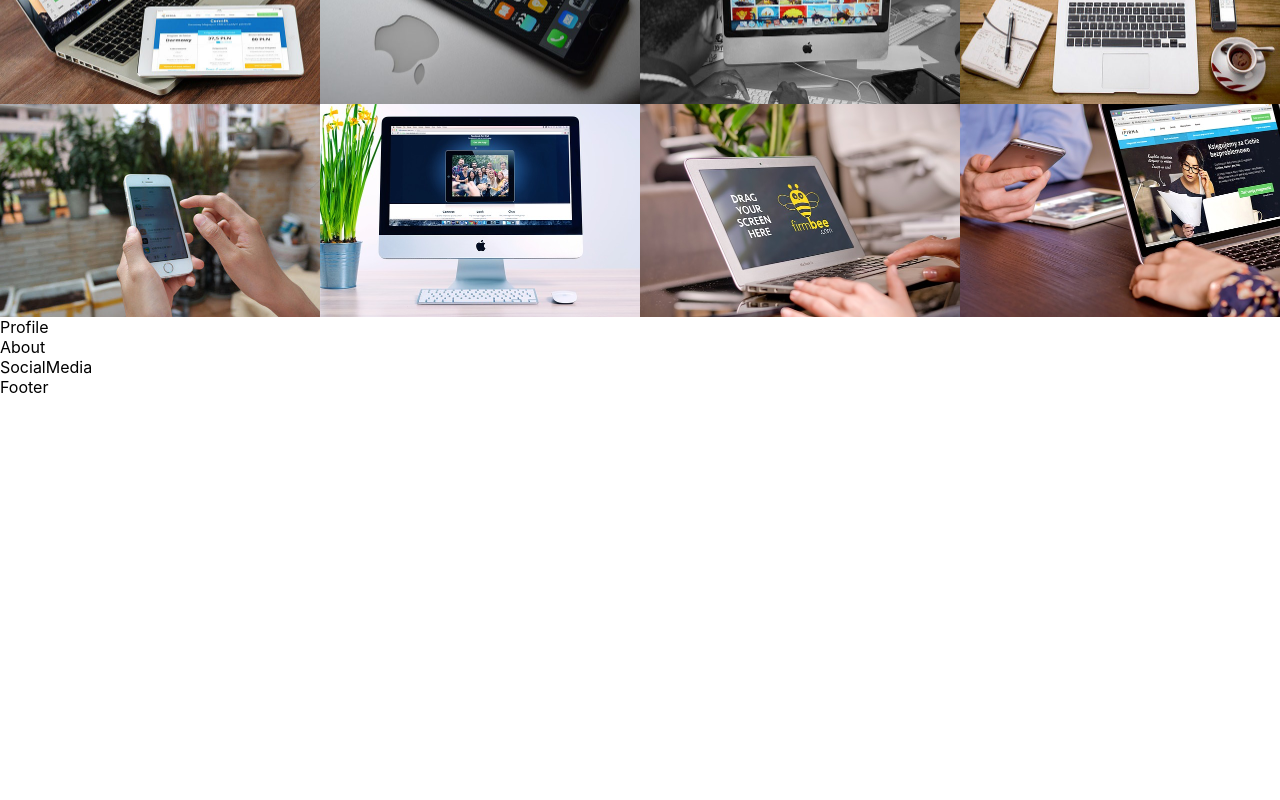
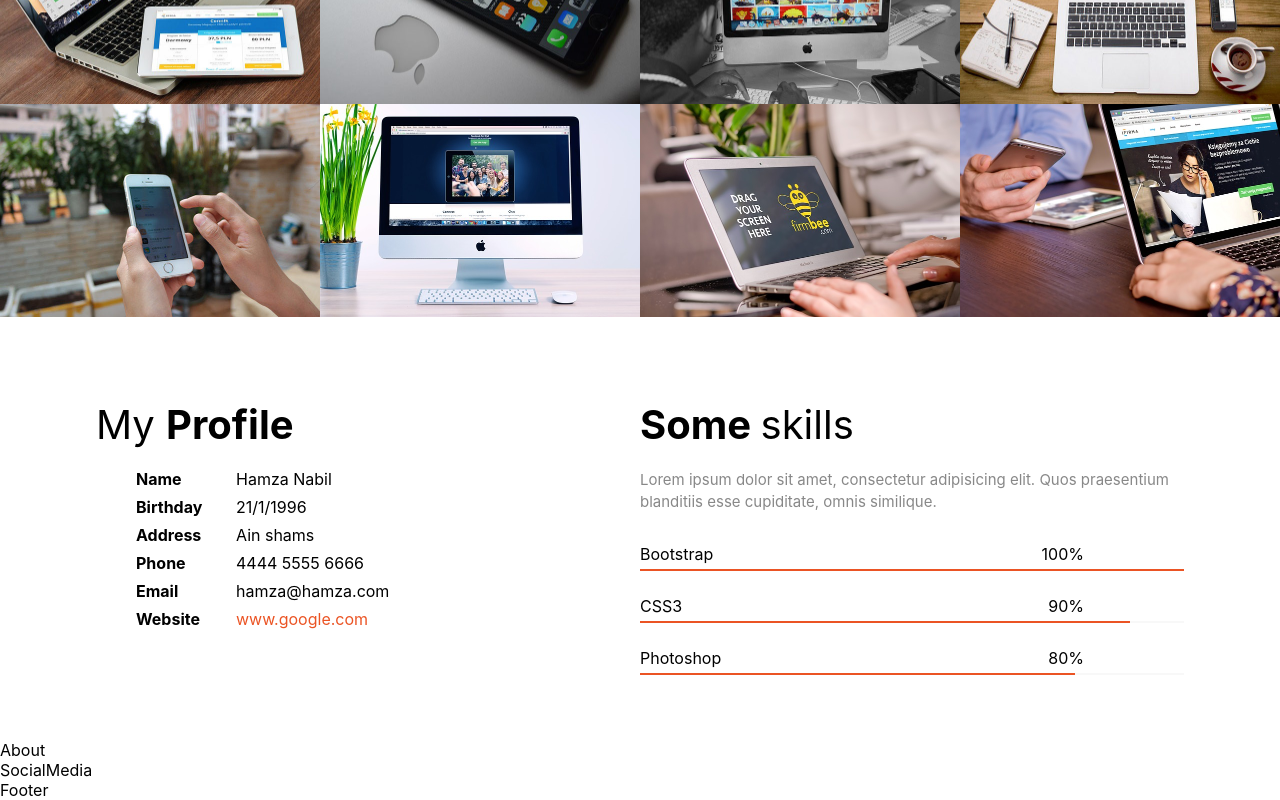
Before and after one commit to twohkz/ReactJS-Template, a React (Create React App) app: page / in a window 1280 px wide. Shown: the part 1671-2471 px from the top of the page. Before the commit the page ends 2068 px from the top, so only its background shows below. Built offline with nearby package versions, Linux system fonts and the light colour scheme.

Commit message:
added the profile component

```diff
--- a/src/Components/Profile/index.js
+++ b/src/Components/Profile/index.js
@@ -1,10 +1,72 @@
 import React from 'react';
+import './style.css'
 
 
 const  Profile = () => {
       return (
-        <div >
-          Profile
+        <div class="profile_skills">
+            <div class="container">
+                <div class="profile">
+                    <h2 class="profile-title"><span>My </span>Profile</h2>
+                    <ul class="profile-list">
+                        <li class="profile-item">
+                            <span>Name</span>
+                            Hamza Nabil
+                        </li>
+                        <li class="profile-item">
+                            <span>Birthday</span>
+                            21/1/1996
+                        </li>
+                        <li class="profile-item">
+                            <span>Address</span>
+                            Ain shams
+                        </li>
+                        <li class="profile-item">
+                            <span>Phone</span>
+                            4444 5555 6666
+                        </li>
+                        <li class="profile-item">
+                            <span>Email</span>
+                            hamza@hamza.com
+                        </li>
+                        <li class="profile-item">
+                            <span>Website</span>
+                            <span class="web">www.google.com</span>
+                        </li>
+                    </ul>
+                </div>
+
+                <div class="skills">
+                    <h2 class="skills-title">Some <span>skills</span></h2>
+                    <p class="skills-desc">
+                    Lorem ipsum dolor sit amet, consectetur adipisicing elit. Quos praesentium blanditiis esse cupiditate, omnis similique.
+                    </p>
+                    <div class="bar">
+                        <span class="title">Bootstrap</span>
+                        <span class="perc">100%</span>
+                        <div class="parent">
+                            <span class="sp1"></span>
+                        </div>
+                    </div>
+
+                    <div class="bar">
+                        <span class="title">CSS3</span>
+                        <span class="perc">90%</span>
+                        <div class="parent">
+                            <span class="sp2"></span>
+                        </div>
+                    </div>
+
+                    <div class="bar">
+                        <span class="title">Photoshop</span>
+                        <span class="perc">80%</span>
+                        <div class="parent">
+                            <span class="sp3"></span>
+                        </div>
+                    </div>
+                </div>
+
+            </div>
         </div>
       );
     }
--- a/src/Components/Profile/style.css
+++ b/src/Components/Profile/style.css
@@ -0,0 +1,96 @@
+
+.profile_skills {
+    padding: 50px 0;
+    overflow: hidden;
+}
+
+.profile_skills .profile {
+    width: 50%;
+    float: left;
+}
+
+.profile_skills .profile .profile-list {
+    list-style: none
+}
+
+.profile_skills .profile .profile-list .profile-item {
+    margin-bottom: 8px
+}
+
+.profile_skills .profile .profile-list .profile-item span{
+    display: inline-block;
+    width: 100px;
+    font-weight: bold
+}
+
+.profile_skills .profile .profile-list .profile-item span.web {
+    font-weight: normal;
+    color: #eb5424
+}
+
+.profile_skills .skills {
+    width: 50%;
+    float: left;
+}
+
+.profile_skills .skills .skills-desc {
+    font-size: 15px;
+    color: #888;
+    line-height: 1.5;
+    margin-bottom: 20px
+}
+
+.profile_skills .skills .bar {
+    overflow: hidden;
+    padding: 10px 0;
+    margin-bottom: 10px
+}
+
+.profile_skills .skills .bar .title {
+    float: left;
+}
+
+.profile_skills .skills .bar .perc {
+    float: right;
+    margin-right: 100px
+}
+
+.profile_skills .skills .bar .parent {
+    height: 2px;
+    clear: both;
+    background: #f8f8f8;
+    position: relative;
+    top: 5px
+}
+
+.profile_skills .skills .bar .parent span {
+    background: #eb5424;
+    position: absolute;
+    display: block;
+    top: 0;
+    left: 0;
+    bottom: 0
+}
+
+.profile_skills .skills .bar .parent span.sp1 {
+    width: 100%;
+}
+
+.profile_skills .skills .bar .parent span.sp2 {
+    width: 90%;
+}
+
+.profile_skills .skills .bar .parent span.sp3 {
+    width: 80%;
+}
+
+.profile_skills .profile .profile-title,
+.profile_skills .skills .skills-title{
+    font-size: 40px;
+    margin-bottom: 20px
+}
+
+.profile_skills .profile .profile-title span,
+.profile_skills .skills .skills-title span{
+    font-weight: normal;
+}
```
